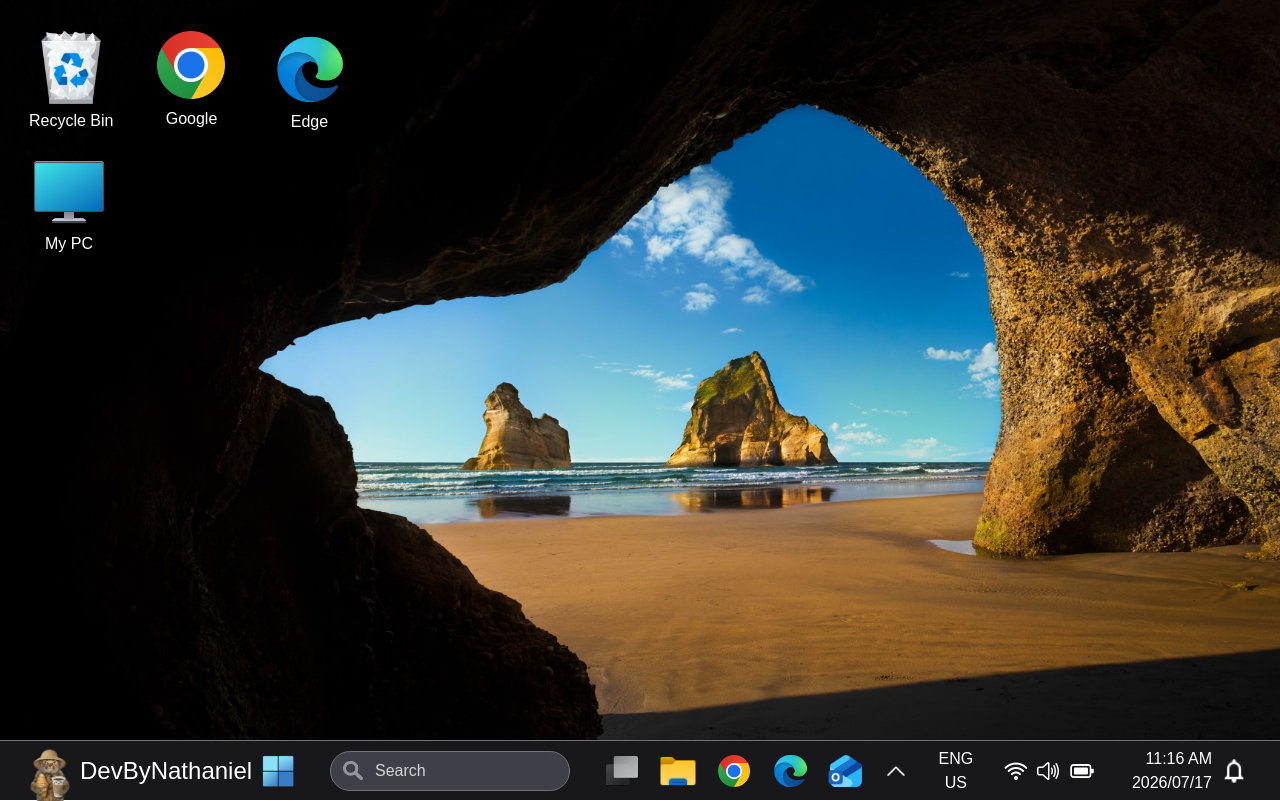
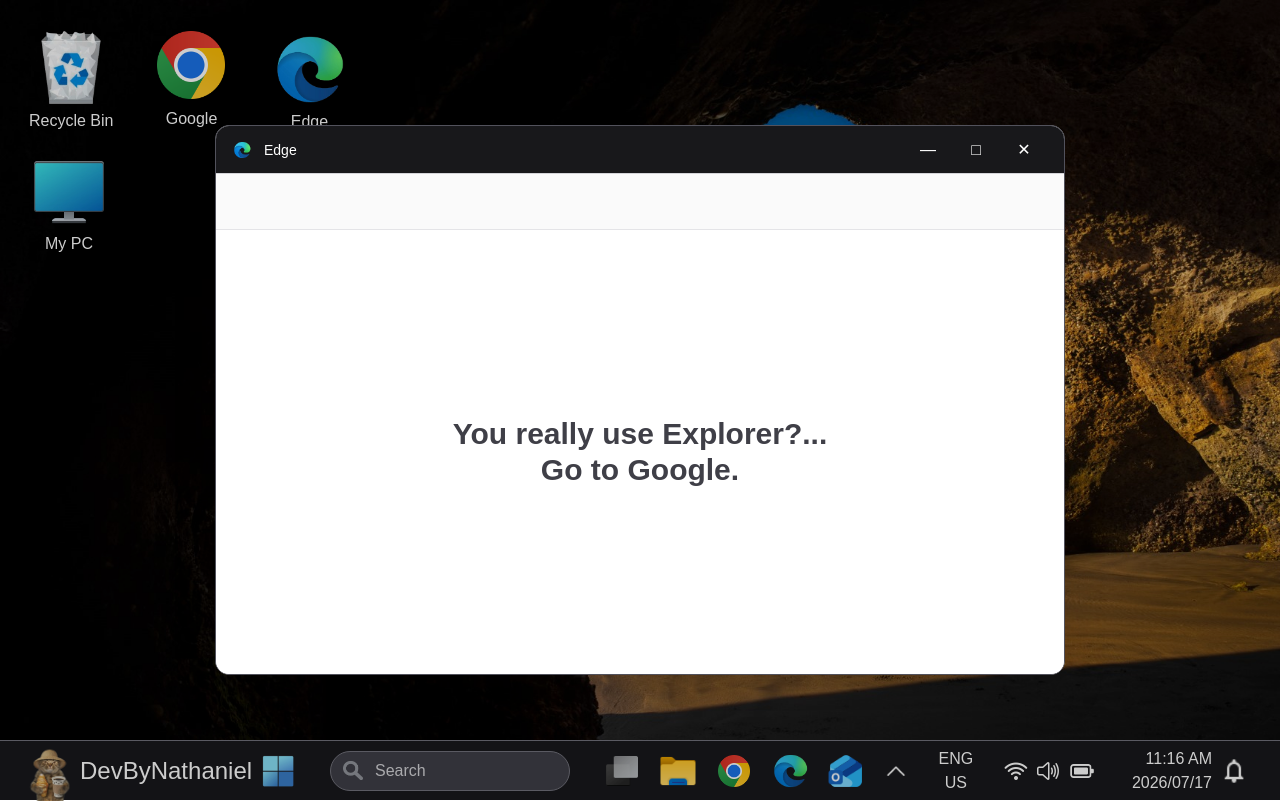
Before and after one commit to NathanielMannkanda/devbynathaniel, a React (Vite) app: page / in a window 1280 px wide. Both pictures are taken after a click on the element "Edge". Built offline with nearby package versions, Linux system fonts and the light colour scheme.

Commit message:
Added explorer window

```diff
--- a/src/pages/PcHomePage.tsx
+++ b/src/pages/PcHomePage.tsx
@@ -21,6 +21,7 @@
 const PcHomePage: React.FC = () => {
   const [currentDateTime, setCurrentDateTime]
     = useState(new Date());
+  const [showExplorerWindow, setShowExplorerWindow] = useState(false);
   const navigate = useNavigate();
 
   const [showMatrixChoice, setShowMatrixChoice] = useState(false);
@@ -71,7 +72,7 @@
     );
   }
 
-  return(
+  return (
     <>
 
       <div className="flex flex-col overflow-hidden min-h-screen max-h-screen">
@@ -103,7 +104,9 @@
               </p>
             </div>
 
-            <div className="flex flex-col items-center justify-center w-24.5 p-2 rounded-md border border-transparent hover:border-zinc-700 hover:bg-gray-500/20 cursor-pointer transition-all">
+            <div
+              onClick={() => setShowExplorerWindow(true)}
+              className="flex flex-col items-center justify-center w-24.5 p-2 rounded-md border border-transparent hover:border-zinc-700 hover:bg-gray-500/20 cursor-pointer transition-all">
               <img
                 src={EdgeLogo}
                 alt=""
@@ -130,6 +133,71 @@
           </section>
 
         </div>
+
+        {showExplorerWindow && (
+          <>
+            {/* Background overlay */}
+            <div
+              className="fixed inset-0 bg-black/20 z-40"
+              onClick={() => setShowExplorerWindow(false)}
+            />
+
+            {/* Explorer Window */}
+            <div className="fixed z-50 left-1/2 top-1/2 w-212.5 h-137.5 -translate-x-1/2 -translate-y-1/2 rounded-xl overflow-hidden shadow-2xl border border-zinc-600 bg-white">
+
+              {/* Title Bar */}
+              <div className="h-12 bg-zinc-900 flex items-center justify-between border-b border-zinc-300 px-4">
+
+                <div className="flex items-center gap-3">
+                  <img
+                    src={EdgeLogo}
+                    className="w-5 h-5"
+                    alt=""
+                  />
+                  <span className="text-sm text-white font-medium">
+                    Edge
+                  </span>
+                </div>
+
+                {/* Window Buttons */}
+                <div className="flex h-full">
+
+                  <button
+                    onClick={() => setShowExplorerWindow(false)}
+                    className="w-12 hover:bg-zinc-700 transition text-white">
+                    —
+                  </button>
+
+                  <button className="w-12 hover:bg-zinc-700 transition text-white">
+                    □
+                  </button>
+
+                  <button
+                    onClick={() => setShowExplorerWindow(false)}
+                    className="w-12 text-white hover:bg-red-600 hover:text-white transition"
+                  >
+                    ✕
+                  </button>
+
+                </div>
+              </div>
+
+              {/* Toolbar */}
+              <div className="h-14 bg-[#fafafa] border-b border-zinc-200" />
+
+              {/* Content */}
+              <div className="flex items-center justify-center h-[calc(100%-104px)] bg-white">
+
+                <h1 className="text-3xl font-semibold text-zinc-700 text-center">
+                  You really use Explorer?... <br />
+                  Go to Google.
+                </h1>
+
+              </div>
+
+            </div>
+          </>
+        )}
 
         <div className="w-full h-full max-h-15 bg-zinc-900 absolute bottom-0 border-t border-zinc-500 pl-5 pt-5 pb-5 pr-5 flex items-center justify-between">
 
```
Lines whose indentation alone changed are shown as unchanged.
